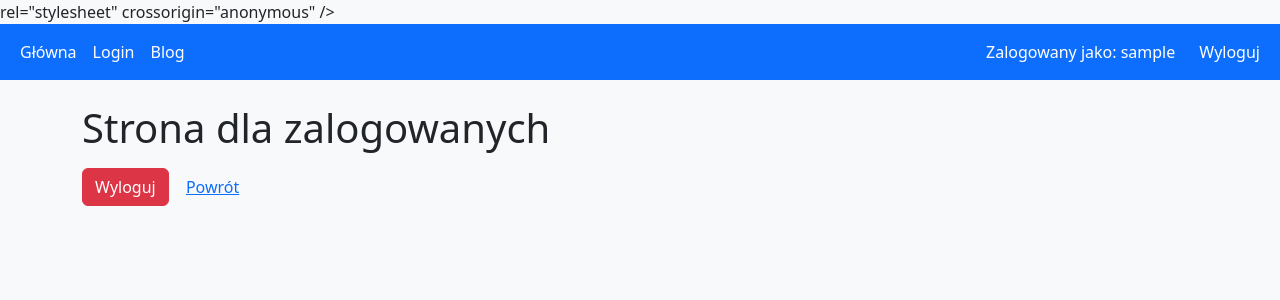
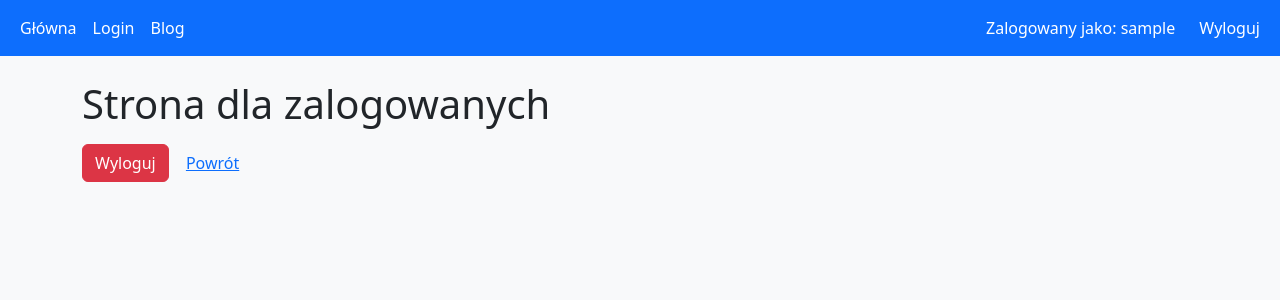
Before and after one commit to halfbn/BSIAW, a Django app: page /private/ in a window 1280 px wide. Shown: the top 300 px of the page. Run offline with Django 5.2, Linux system fonts and the light colour scheme; the visitor is signed in with stand-in values (Sample User, id 1); parts of the project's set-up code (start-up, migrations or seed data) failed here and were passed over; some libraries are stand-ins or nearby versions.

Commit message:
Update title and link in base.html template

```diff
--- a/bsiaw/templates/base.html
+++ b/bsiaw/templates/base.html
@@ -1,15 +1,12 @@
-{% load static %}
-<!DOCTYPE html>
+{% load static %}  <!DOCTYPE html>
 <html lang="pl">
 <head>
     <meta charset="UTF-8">
-    <title>{% block title %}Aplikacja{% endblock %}</title>
-    <link
-          {% load static %}  <link href="{% static 'css/bootstrap.min.css' %}" rel="stylesheet">
-          rel="stylesheet"
-          integrity="sha384-oBhzYP2JwrX4A1wqje0CqKhWd9xy9ja1WgW91u0+O7+4k2o2qd6qZzDwnQn+Gf4s"
-          crossorigin="anonymous"
-    />
+    <title>{% block title %}BSIAW{% endblock %}</title>
+
+    <link href="{% static 'css/bootstrap.min.css' %}" rel="stylesheet">
+
+    </head>
 <body class="bg-light">
 <nav class="navbar navbar-expand-lg navbar-dark bg-primary">
   <div class="container-fluid">
```
